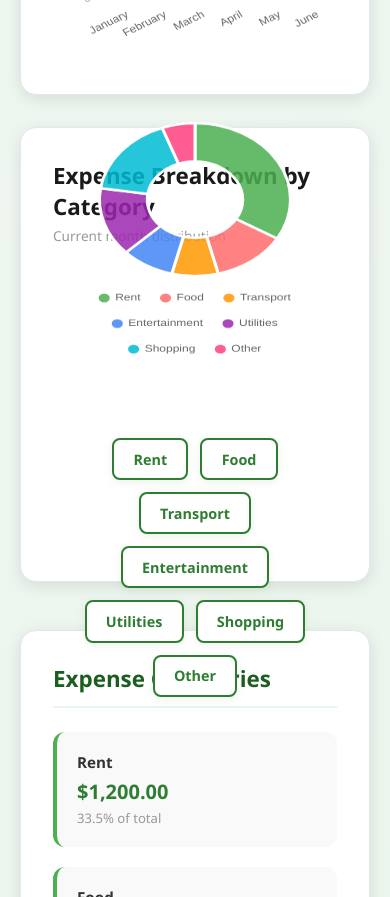
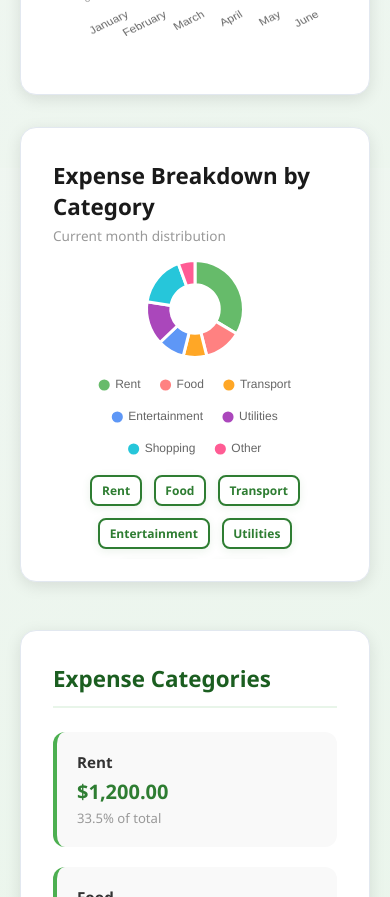
Before and after one commit to J-Orell/csc47300-s2026-team-null-and-void, a React (Vite) app: page / in a window 390 px wide. Shown: the part 1520-2417 px from the top of the page. Built offline with nearby package versions, Linux system fonts and the light colour scheme; the HTML template or start-up script is replaced by a standard one.

Commit message:
fixed sizing of the chart

```diff
--- a/src/App.css
+++ b/src/App.css
@@ -510,11 +510,18 @@ h1 {
   display: flex;
   justify-content: center;
   align-items: center;
+  flex-direction: column;
 }
 
 .dashboard-container .chart-container canvas {
   width: 100% !important;
   height: 280px !important;
+}
+
+.dashboard-container .chart-container.pie-container canvas {
+  width: 100% !important;
+  height: auto !important;
+  max-height: 300px;
 }
 
 /* ═══════════════════════════════════════════════════════════════ */
--- a/src/components/dashboard/CategoryChart.tsx
+++ b/src/components/dashboard/CategoryChart.tsx
@@ -110,41 +110,62 @@ const CategoryChart: FC<CategoryChartProps> = ({ data }) => {
   }, [data, hiddenCategories])
 
   return (
-    <div>
+    <div style={{
+      display: 'flex',
+      flexDirection: 'column',
+      height: '100%',
+      minHeight: '300px',
+      gap: '1rem',
+      width: '100%',
+      overflow: 'hidden'
+    }}>
       <div style={{
         position: 'relative',
-        height: '300px',
-        marginBottom: '0.5rem'
+        flex: '1 1 auto',
+        minHeight: '200px',
+        display: 'flex',
+        alignItems: 'center',
+        justifyContent: 'center',
+        width: '100%',
+        overflow: 'hidden'
       }}>
-        <canvas ref={canvasRef} />
+        <canvas ref={canvasRef} style={{
+          maxWidth: '100%',
+          maxHeight: '100%'
+        }} />
       </div>
       <div style={{
         display: 'flex',
         flexWrap: 'wrap',
         gap: '0.75rem',
-        marginTop: '1rem',
         justifyContent: 'center',
-        padding: '0 1rem',
-        maxWidth: '100%'
+        padding: '0 0.5rem',
+        width: '100%',
+        boxSizing: 'border-box',
+        flex: '0 1 auto',
+        minHeight: 'auto',
+        overflow: 'visible'
       }}>
         {categoryLabels.map((category) => (
           <button
             key={category}
             onClick={() => toggleCategory(category)}
             style={{
-              padding: '0.6rem 1.2rem',
+              padding: '0.3rem 0.6rem',
               border: hiddenCategories.has(category) ? '1px solid #c8e6c9' : '2px solid #2e7d32',
               borderRadius: '8px',
               background: hiddenCategories.has(category) ? '#f0f0f0' : '#ffffff',
               color: hiddenCategories.has(category) ? '#999999' : '#2e7d32',
               cursor: 'pointer',
               fontWeight: '600',
-              fontSize: '0.9rem',
+              fontSize: '0.75rem',
               transition: 'all 0.3s cubic-bezier(0.4, 0, 0.2, 1)',
               opacity: hiddenCategories.has(category) ? 0.5 : 1,
               textDecoration: hiddenCategories.has(category) ? 'line-through' : 'none',
               boxShadow: hiddenCategories.has(category) ? 'none' : '0 2px 8px rgba(46, 125, 50, 0.1)',
-              transform: hiddenCategories.has(category) ? 'scale(0.95)' : 'scale(1)'
+              transform: hiddenCategories.has(category) ? 'scale(0.95)' : 'scale(1)',
+              whiteSpace: 'nowrap',
+              flex: '0 1 auto'
             }}
             onMouseEnter={(e) => {
               if (!hiddenCategories.has(category)) {
--- a/src/styles/Dashboard.css
+++ b/src/styles/Dashboard.css
@@ -17,11 +17,12 @@
 
 /* Pie chart container */
 .dashboard-container .chart-container.pie-container {
-  height: 450px; /* Increased from 400px */
+  height: auto;
+  min-height: 450px;
   display: flex;
   flex-direction: column;
-  /* overflow: auto; */
-  padding-bottom: 20px;
+  padding: 0;
+  overflow: visible;
 }
 
 /* Expense Categories Section */
@@ -90,4 +91,8 @@
   .dashboard-container .chart-container {
     height: 280px !important;
   }
+
+  .dashboard-container .chart-container.pie-container {
+    min-height: 350px;
+  }
 }
```
